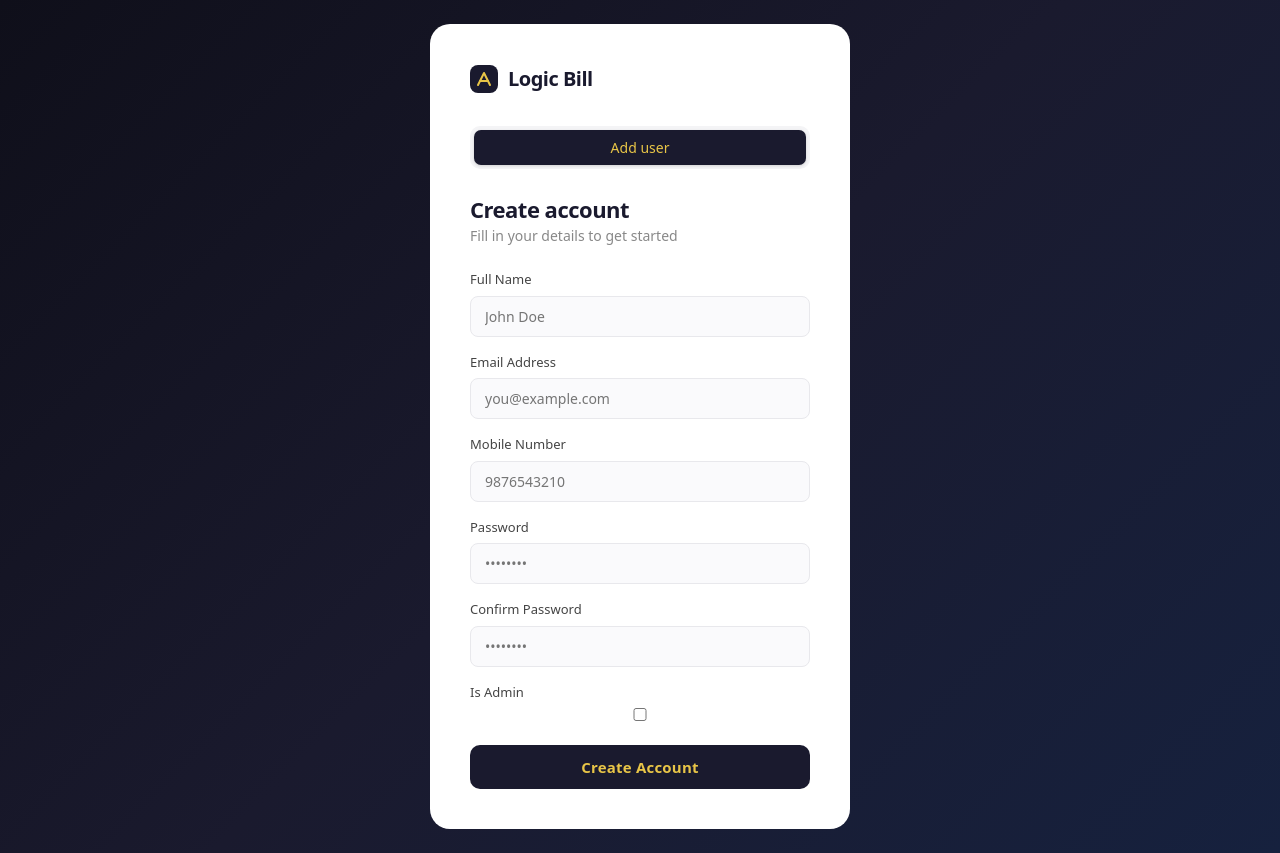
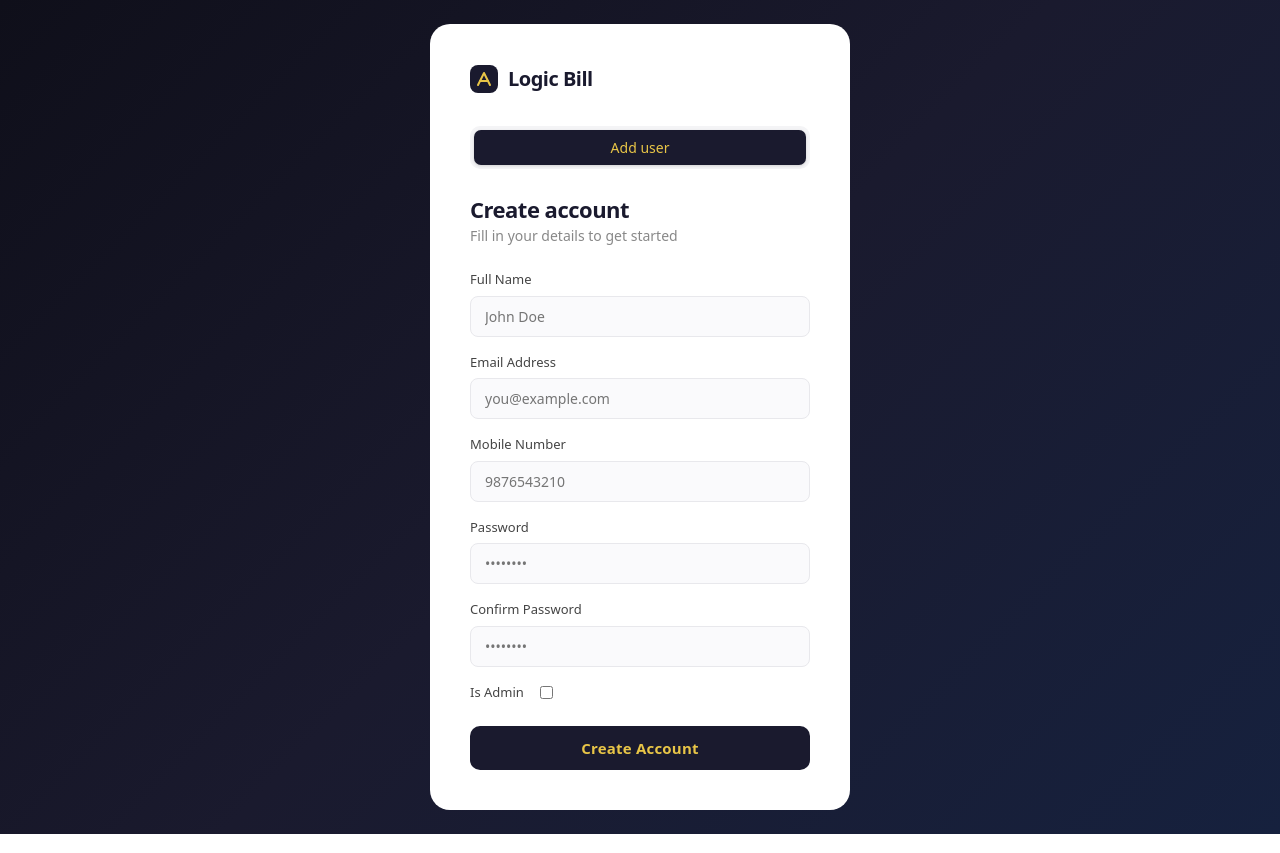
Before and after one commit to AkshanviC/LogicBill-frontend, a React (Vite) app: page /create-user in a window 1280 px wide. Built offline with nearby package versions, Linux system fonts and the light colour scheme.

Commit message:
isAdmin updaye

```diff
--- a/src/pages/signin/styles.tsx
+++ b/src/pages/signin/styles.tsx
@@ -105,6 +105,10 @@ const styles: Record<string, React.CSSProperties> = {
         flexDirection: "column",
         gap: "6px",
     },
+    flexRow: {
+        display: "flex",
+        gap: "1rem",
+    },
     label: {
         fontSize: "13px",
         fontWeight: 500,
--- a/src/pages/signup/signup.tsx
+++ b/src/pages/signup/signup.tsx
@@ -168,14 +168,14 @@ export default function CreateUser() {
                     {mode === "signup" && (
                         <Field label="Confirm Password" name="confirmPassword" type="password" value={form.confirmPassword} onChange={handleChange} placeholder="••••••••" />
                     )}
-                    <div style={styles.fieldGroup}>
+                    <div style={styles.flexRow}>
                         <label style={styles.label}>Is Admin</label>
                         <input
                             style={styles.input}
                             name={"isAdmin"}
                             type={"checkbox"}
                             checked={form.role === 1}
-                            onChange={(e) => setForm((prev) => ({ ...prev, role: e.target.checked ? 2 : 1 }))}
+                            onChange={(e) => { setForm((prev) => ({ ...prev, role: e.target.checked ? 1 : 2 })); console.log(e.target.checked, "lol") }}
                         />
                     </div>
                 </div>
```
